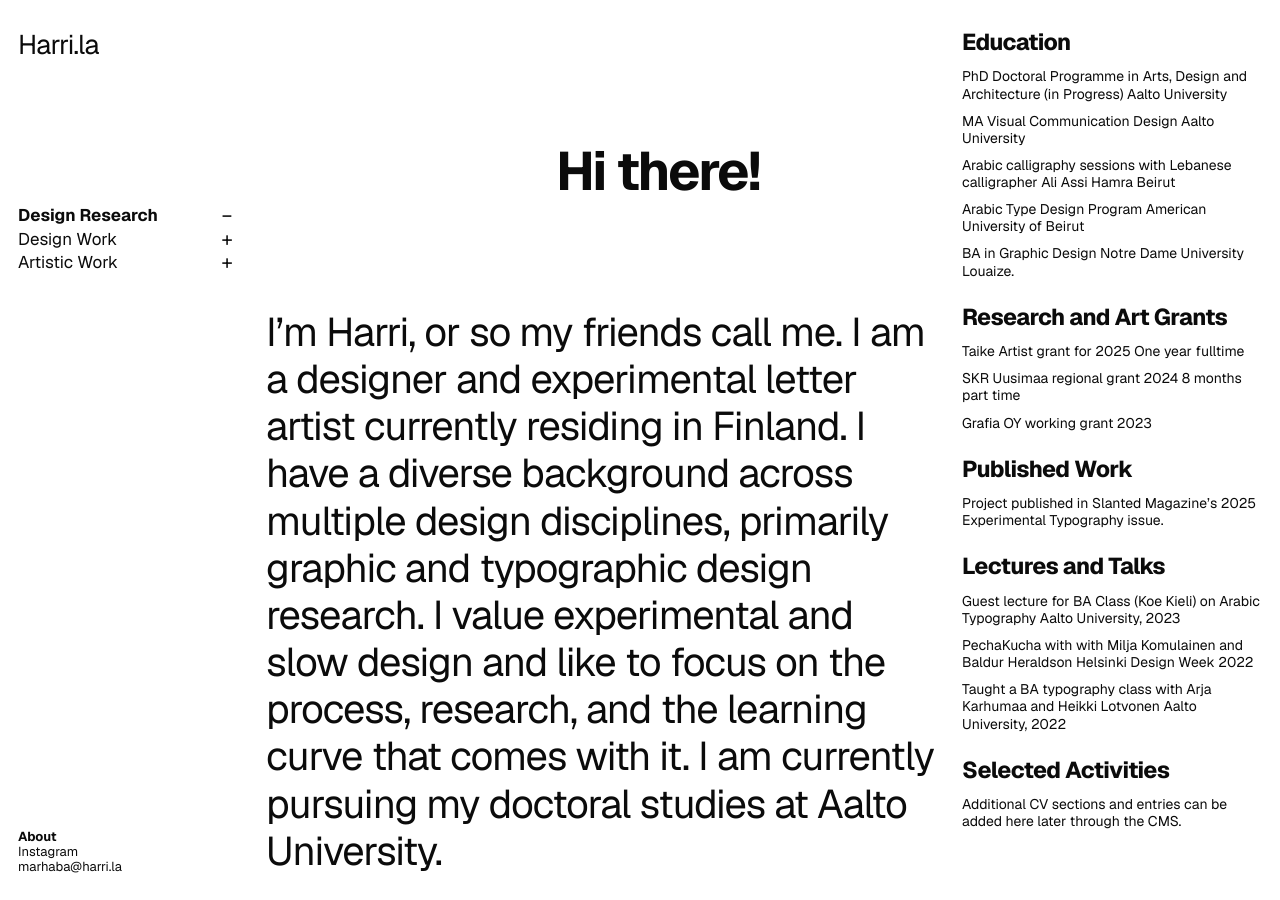
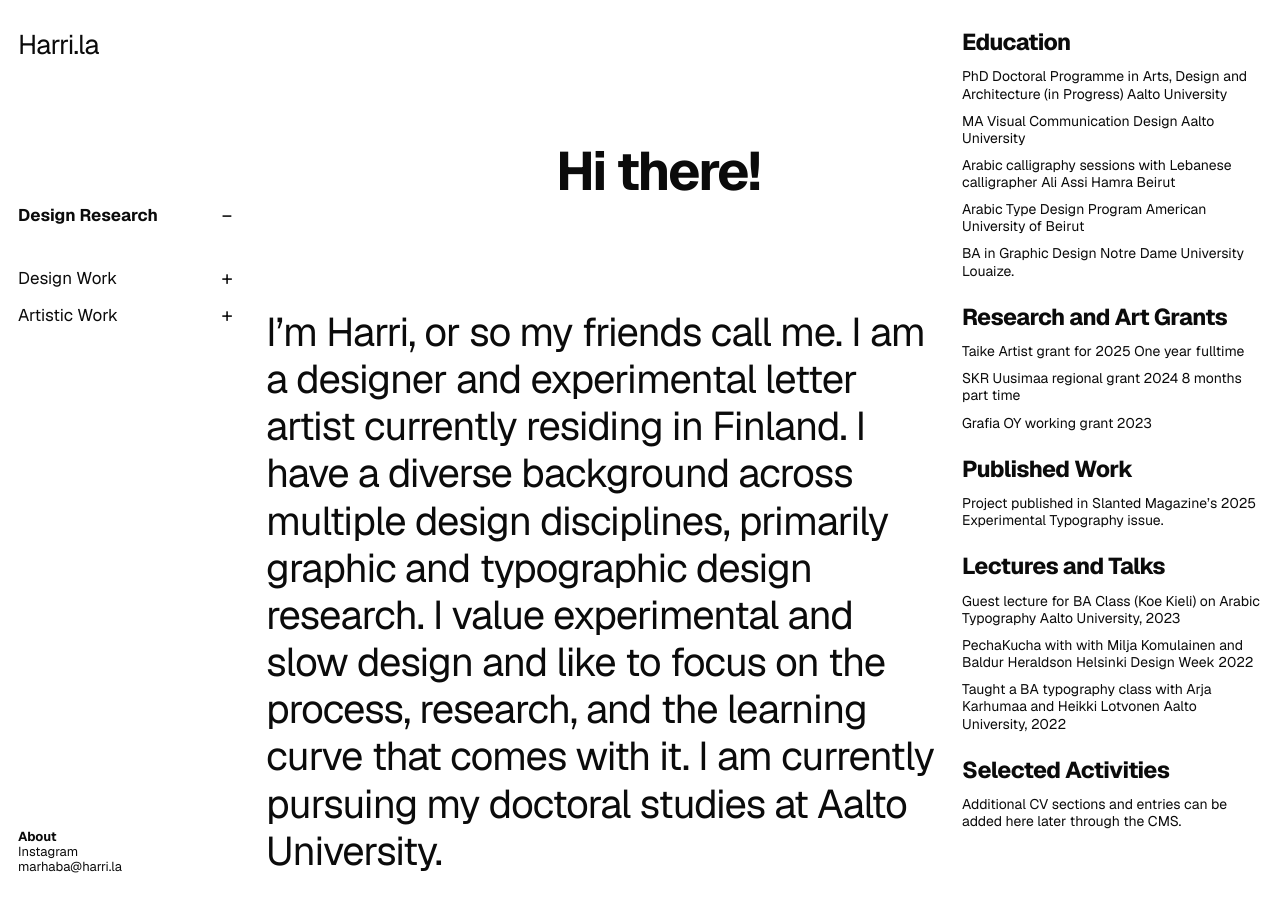
Before and after one commit to somethingishappening/somethingishappening.github.io, a Jekyll site: the page built from about.md, in a window 1280 px wide. Built offline with Jekyll 4.4.1, drawn with Linux system fonts in a browser that asks for light colours.

Commit message:
Add files via upload

```diff
--- a/_includes/nav.html
+++ b/_includes/nav.html
@@ -122,15 +122,12 @@
 
 <style id="harri-shared-navigation">
 /*
-  SHARED NAVIGATION — GEOMETRY-PRESERVING VERSION
-  ------------------------------------------------
-  One shared controller remains in charge of state.
-  Desktop sizing/spacing stays owned by each original layout.
-  Only mobile animation mechanics are normalized here.
+  HARRI.LA SHARED NAVIGATION
+  One controller, one accordion system, one slide animation.
+  No opacity fades, transforms, measured heights, or pixel-to-auto handoffs.
 */
 
-/* Structural wrappers required by the shared include on desktop.
-   No typography or spacing is overridden here. */
+/* ---------- DESKTOP ---------- */
 @media (min-width:901px){
   .site-nav .main-menu-panel{
     flex:1 1 auto;
@@ -138,6 +135,7 @@
     display:flex;
     overflow:hidden;
   }
+
   .site-nav .main-menu-panel-inner{
     flex:1 1 auto;
     min-height:0;
@@ -145,21 +143,53 @@
     flex-direction:column;
     overflow:hidden;
   }
+
+  /* Shared accordion mechanics.
+     Layout files retain their own typography/column geometry. */
+  .site-nav .project-links{
+    display:grid !important;
+    grid-template-rows:1fr;
+    height:auto !important;
+    max-height:none !important;
+    overflow:hidden !important;
+    margin-top:8px !important;
+    transition:
+      grid-template-rows .34s cubic-bezier(.22,.61,.36,1),
+      margin-top .34s cubic-bezier(.22,.61,.36,1) !important;
+  }
+
+  .site-nav .project-links-inner{
+    min-height:0 !important;
+    overflow:hidden !important;
+  }
+
+  .site-nav .project-links.collapsed{
+    grid-template-rows:0fr;
+    margin-top:0 !important;
+    pointer-events:none;
+  }
+
+  .site-nav .group-head{
+    cursor:pointer !important;
+  }
+
+  .site-nav:not(.nav-ready) .project-links{
+    transition:none !important;
+  }
 }
 
-/* MOBILE
-   Exact original header row = 4px top inset + 34px row = 38px total.
-   A closed menu is forced to that exact height so it cannot reserve
-   invisible vertical space above project content. */
+/* ---------- MOBILE ---------- */
 @media (max-width:900px){
   .site-nav{
     box-sizing:border-box !important;
   }
 
+  /* Closed header occupies only the Harri.la / hamburger row. */
   .site-nav:not(.menu-open){
     height:38px !important;
     min-height:38px !important;
     max-height:38px !important;
+    overflow:hidden !important;
   }
 
   .site-nav.menu-open{
@@ -170,7 +200,8 @@
     overscroll-behavior:contain;
   }
 
-  /* Main menu: CSS-grid interpolation only; no measured JS heights. */
+  /* Main hamburger menu:
+     smooth vertical reveal only — deliberately no fade or transform. */
   .site-nav .main-menu-panel{
     display:grid !important;
     grid-template-rows:0fr;
@@ -180,30 +211,22 @@
     max-height:none !important;
     overflow:hidden !important;
     margin-top:0 !important;
-    opacity:0;
     visibility:hidden;
     pointer-events:none;
-    transform:translateY(-5px);
     transition:
-      grid-template-rows .38s cubic-bezier(.22,.61,.36,1),
-      margin-top .38s cubic-bezier(.22,.61,.36,1),
-      opacity .20s ease,
-      transform .38s cubic-bezier(.22,.61,.36,1),
-      visibility 0s linear .38s !important;
+      grid-template-rows .42s cubic-bezier(.22,.61,.36,1),
+      margin-top .42s cubic-bezier(.22,.61,.36,1),
+      visibility 0s linear .42s !important;
   }
 
   .site-nav.menu-open .main-menu-panel{
     grid-template-rows:1fr;
     margin-top:7px !important;
-    opacity:1;
     visibility:visible;
     pointer-events:auto;
-    transform:translateY(0);
     transition:
-      grid-template-rows .38s cubic-bezier(.22,.61,.36,1),
-      margin-top .38s cubic-bezier(.22,.61,.36,1),
-      opacity .20s ease .04s,
-      transform .38s cubic-bezier(.22,.61,.36,1),
+      grid-template-rows .42s cubic-bezier(.22,.61,.36,1),
+      margin-top .42s cubic-bezier(.22,.61,.36,1),
       visibility 0s !important;
   }
 
@@ -216,9 +239,9 @@
     border-top:1px solid transparent !important;
     border-bottom:1px solid transparent !important;
     transition:
-      padding-top .38s cubic-bezier(.22,.61,.36,1),
-      padding-bottom .38s cubic-bezier(.22,.61,.36,1),
-      border-color .20s ease !important;
+      padding-top .42s cubic-bezier(.22,.61,.36,1),
+      padding-bottom .42s cubic-bezier(.22,.61,.36,1),
+      border-color .12s linear !important;
   }
 
   .site-nav.menu-open .main-menu-panel-inner{
@@ -236,13 +259,9 @@
     max-height:none !important;
     overflow:hidden !important;
     margin-top:8px !important;
-    opacity:1;
-    transform:translateY(0);
     transition:
       grid-template-rows .34s cubic-bezier(.22,.61,.36,1),
-      margin-top .34s cubic-bezier(.22,.61,.36,1),
-      opacity .22s ease,
-      transform .34s cubic-bezier(.22,.61,.36,1) !important;
+      margin-top .34s cubic-bezier(.22,.61,.36,1) !important;
   }
 
   .site-nav .project-links-inner{
@@ -256,11 +275,10 @@
   .site-nav .project-links.collapsed{
     grid-template-rows:0fr;
     margin-top:0 !important;
-    opacity:0;
-    transform:translateY(-3px);
     pointer-events:none;
   }
 
+  /* Restore the compact menu rhythm used before the refactor. */
   .site-nav .nav-group{
     margin-bottom:4px !important;
     transition:margin-bottom .34s cubic-bezier(.22,.61,.36,1);
@@ -301,11 +319,8 @@
     margin:0 !important;
     padding:0 !important;
     overflow:visible !important;
-    opacity:1 !important;
     visibility:visible !important;
     pointer-events:auto !important;
-    transform:none !important;
-    transition:none !important;
   }
 
   .site-nav .main-menu-panel .left-footer{
@@ -313,11 +328,8 @@
     height:auto !important;
     max-height:none !important;
     margin-top:20px !important;
-    opacity:1 !important;
     visibility:visible !important;
     pointer-events:auto !important;
-    transform:none !important;
-    transition:none !important;
   }
 
   .site-nav:not(.nav-ready) .main-menu-panel,
```
Also changed, not shown: other parts of _includes/nav.html (+2 -2 lines).
